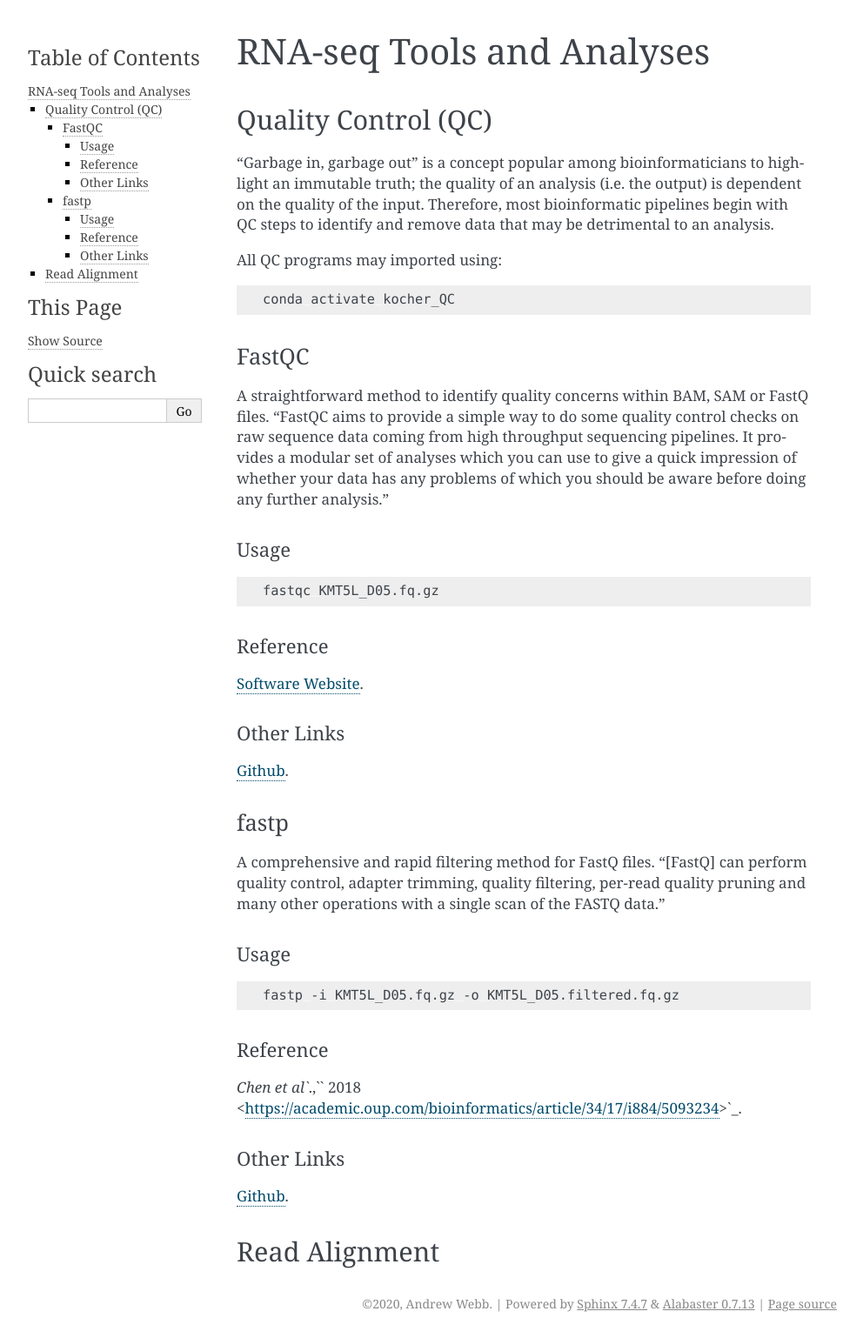
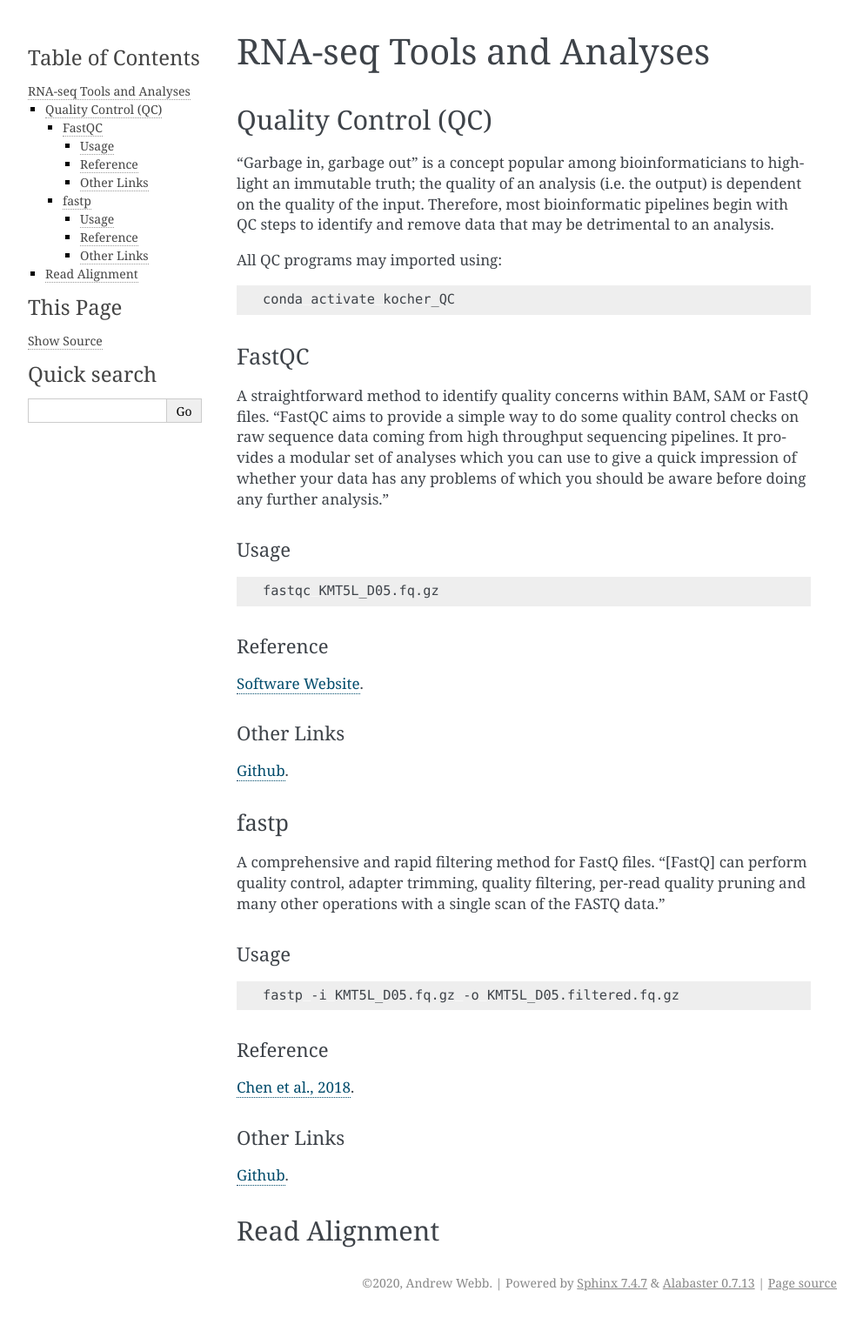
Before and after one commit to kocherlab/kocher_guides, a Sphinx documentation site: the page built from docs/Guides/RNAseq.rst, in a window 1280 px wide. Shown: the whole page at 87% size, without its empty margins (148-1140 px from the left). Built offline with Sphinx 7.4.7, drawn with Linux system fonts in a browser that asks for light colours; after the commit the page ends 1514 px from its top, so only the background shows below that.

Commit message:
Fixed link

```diff
--- a/docs/Guides/RNAseq.rst
+++ b/docs/Guides/RNAseq.rst
@@ -46,7 +46,7 @@
 
 Reference
 ---------
-`Chen et al``.,`` 2018 <https://academic.oup.com/bioinformatics/article/34/17/i884/5093234>`_.
+`Chen et al\.\, 2018 <https://academic.oup.com/bioinformatics/article/34/17/i884/5093234>`_.
 
 Other Links
 -----------
```
